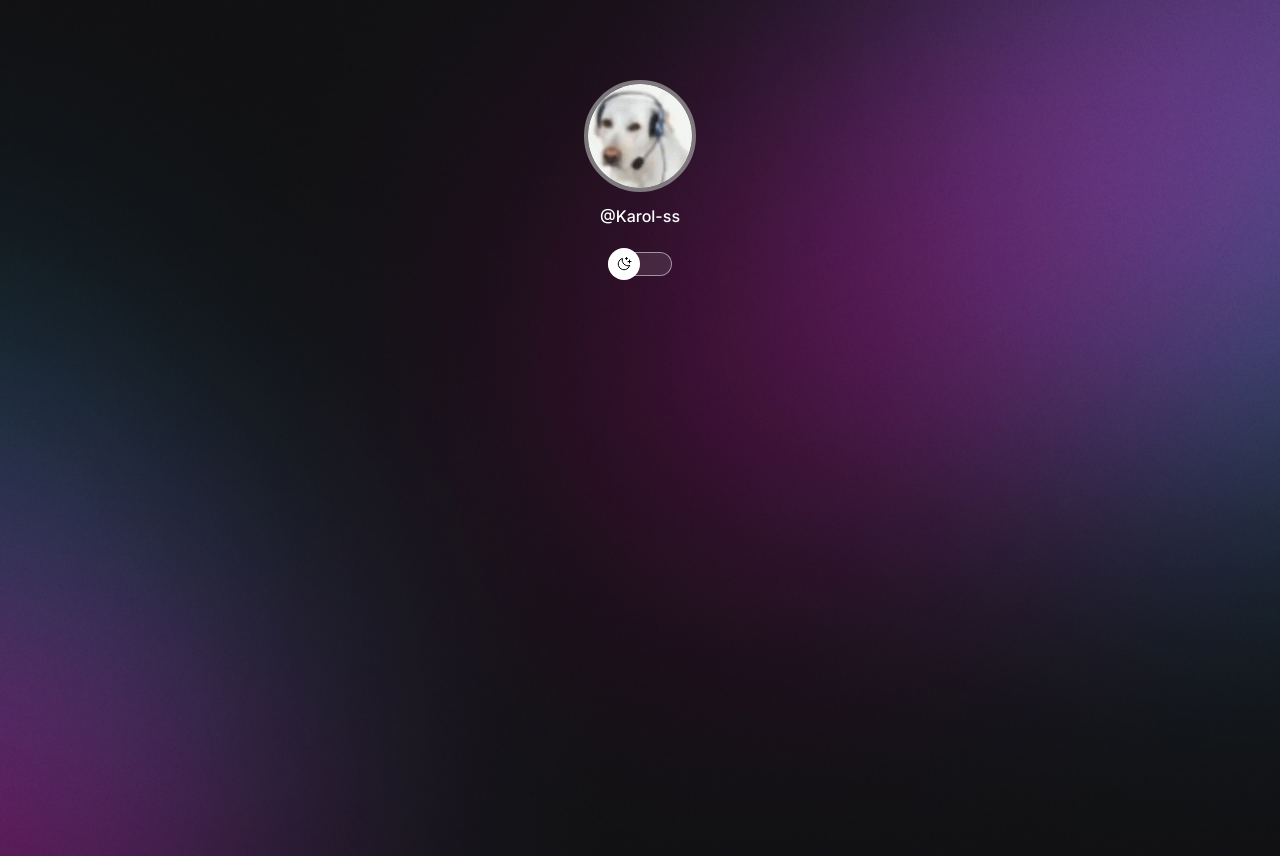
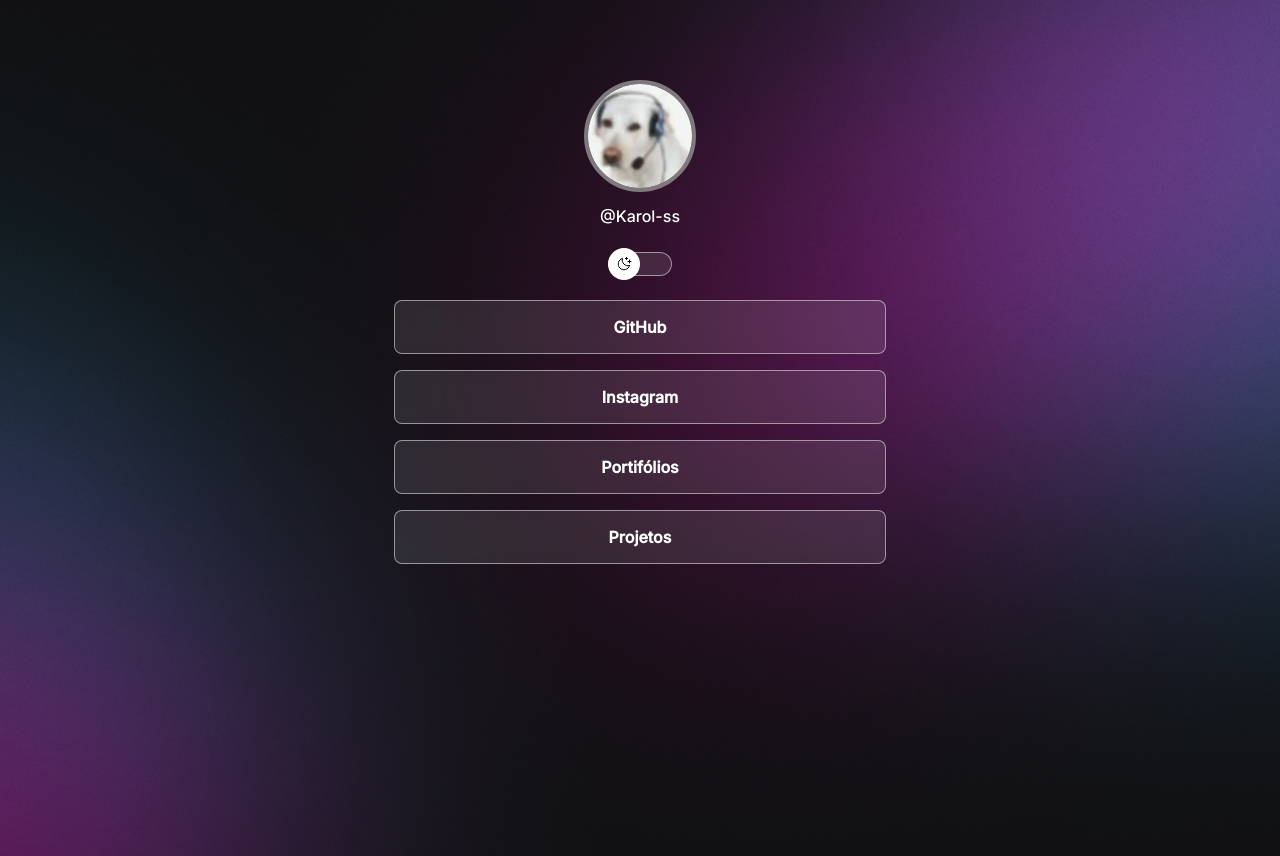
Before and after one commit to Karol-ss/dev-links-react, a React (Create React App) app: page / in a window 1280 px wide. Built offline with nearby package versions, Linux system fonts and the light colour scheme.

Commit message:
finalizados os itens de links inalizado o social links

```diff
--- /dev/null
+++ b/src/components/links/links.jsx
@@ -0,0 +1,11 @@
+import "./links.module.css";
+
+const Links = ({children, link}) => {
+    return (
+<li>
+    <a href={link} target="_blank">{children}</a>
+</li>
+    )
+}
+
+export default Links;
--- /dev/null
+++ b/src/components/links/links.module.css
@@ -0,0 +1,22 @@
+ li a {
+    display: flex;
+    align-items: center;
+    justify-content: center;
+    padding: 16px 24px;
+
+    border: 1px solid var(--stroke-color);
+    border-radius: 8px;
+    background: var(--surface-color);
+
+
+    text-decoration: none;
+    font-weight: bold;
+    backdrop-filter: blur(4px);
+    -webkit-backdrop-filter: blur(4px);
+}
+
+/* pseudo seletor*/
+ ul li a:hover{
+    background: var(--surface-color-hover);
+    border: 1px solid var(--text-color);
+}
--- a/src/pages/App.css
+++ b/src/pages/App.css
@@ -42,3 +42,12 @@
     margin: 56px auto 0px;
     padding: 0 24px;
 }
+
+#links ul{
+    list-style: none;
+    display: flex;
+    flex-direction: column;
+    gap: 16px;
+    padding: 24px;
+
+}
--- a/src/pages/App.jsx
+++ b/src/pages/App.jsx
@@ -1,11 +1,12 @@
 import { useState } from "react";
 import Profile from "../components/profile/profile";
+import Switch from "../components/switch/switch";
+import Links from "../components/links/links";
 
 import "./App.css";
 
 import imgDarkMode from "../img/fotoPerfil.jpg"
 import imgLightMode from "../img/fotoPerfilClaro.png"
-import Switch from "../components/switch/switch";
 
 const App = () => {
 const [isLightMode,setIsLightMode] = useState(false)
@@ -16,6 +17,14 @@
     <div id="container">
       <Profile imgSrc={imgSrc} imgAlt={imgAlt}>@Karol-ss</Profile>
       <Switch></Switch>
+      <div id="links">
+      <ul>
+        <Links link={"https://github.com"}>GitHub</Links>
+        <Links link={"#"}>Instagram</Links>
+        <Links link={"#"}>Portifólios</Links>
+        <Links link={"#"}>Projetos</Links>
+      </ul>
+      </div>
     </div>
   )
 }
```
Also changed, not shown: src/components/socialLinks/socialLinks.jsx (added), src/components/socialLinks/socialLinks.module.css (added).
